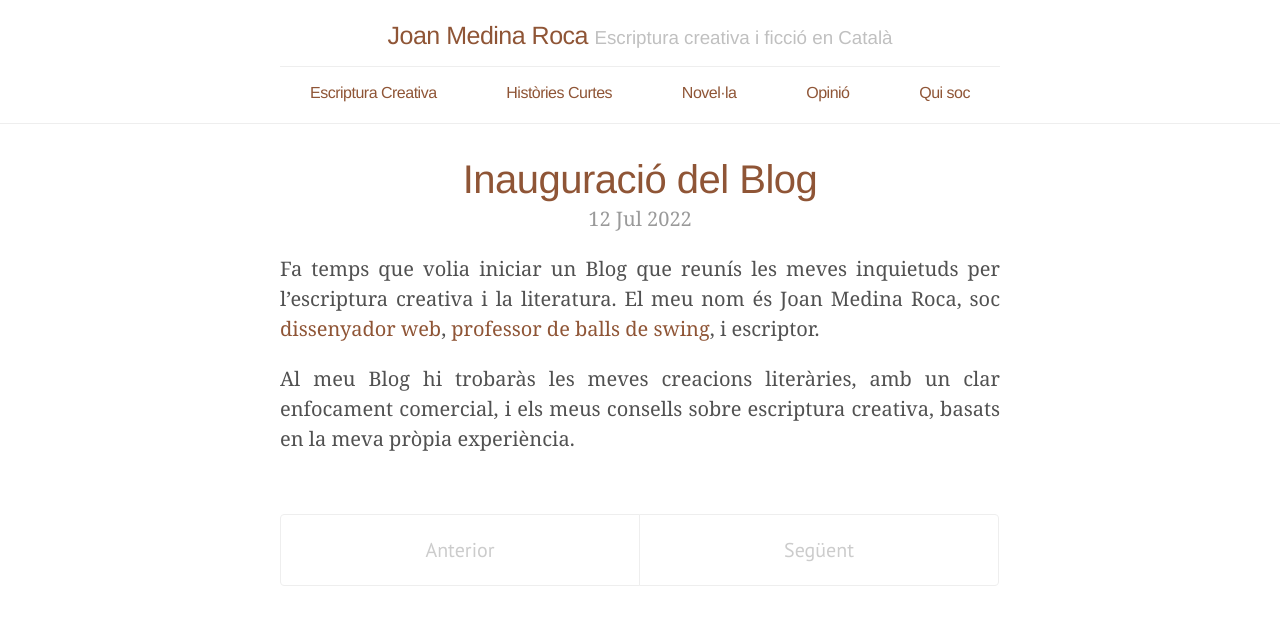
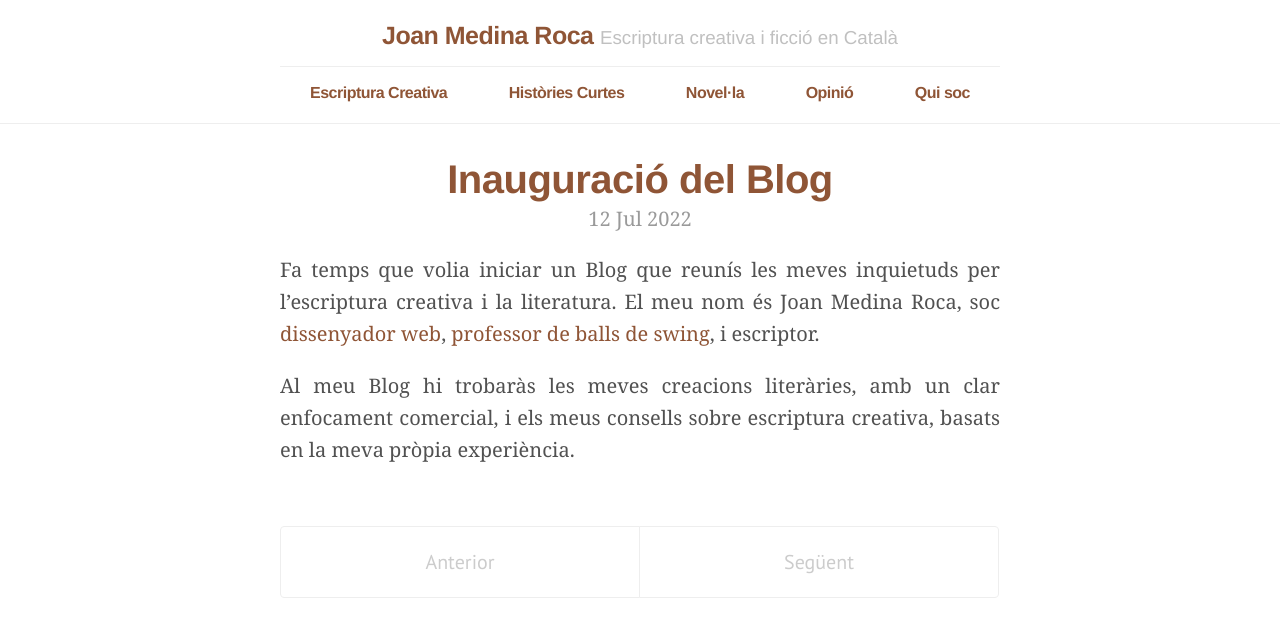
Before and after one commit to joan-medina-roca/blog-jmr-literatura, a Jekyll site: the page built from index.html, in a window 1280 px wide. Shown: the top 637 px of the page. Built offline with Jekyll 4.4.1, drawn with Linux system fonts in a browser that asks for light colours; the list of posts is cut into pages by our own code.

Commit message:
font changes

```diff
--- a/public/css/lanyon.css
+++ b/public/css/lanyon.css
@@ -46,13 +46,15 @@ html {
 
 h1, h2, h3, h4, h5, h6 {
   font-family: "Montserrat", Helvetica, Arial, sans-serif;
-  font-weight: 400;
+  font-weight: 800;
   color: #313131;
   letter-spacing: -.025rem;
 }
 
 p {
   text-align: justify;
+  font-size: 20px;
+  line-height: 1.6;
 }
 
 
```
